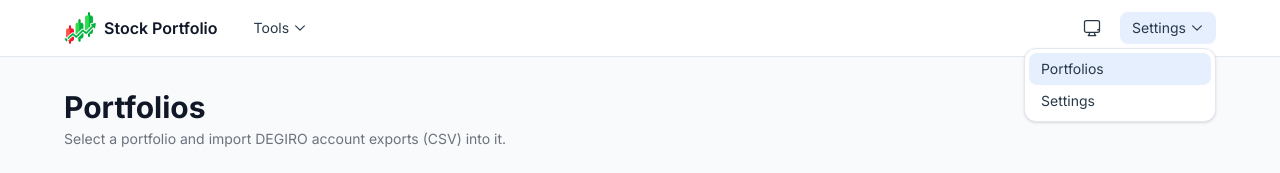
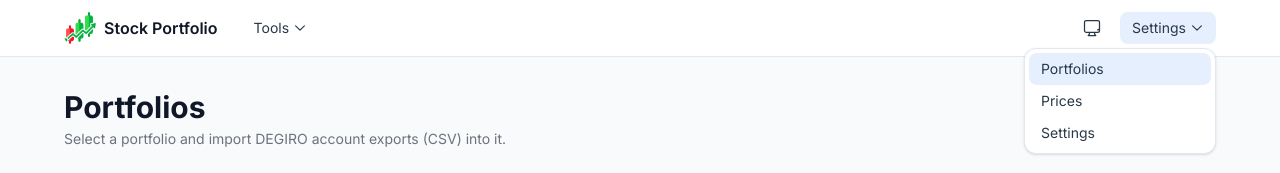
Before and after one commit to jeffreyhaen/stock-portfolio-tracker, an Angular app: page /portfolios in a window 1280 px wide. Both pictures are taken after a click on the button "Settings". Shown: the top 173 px of the page. Built offline with nearby package versions, Linux system fonts and the light colour scheme.

Commit message:
Move Prices menu item to Settings dropdown

```diff
--- a/src/app/app.html
+++ b/src/app/app.html
@@ -48,12 +48,6 @@
                 class="block w-full rounded-field px-3 py-1.5 text-left text-sm text-text-secondary hover:bg-base-200"
                 >Compare</a
             >
-            <a
-                routerLink="/prices"
-                routerLinkActive="bg-primary-soft text-primary"
-                class="block w-full rounded-field px-3 py-1.5 text-left text-sm text-text-secondary hover:bg-base-200"
-                >Prices</a
-            >
         </app-nav-dropdown>
         <div class="ml-auto flex items-center gap-3">
             <button
@@ -96,6 +90,12 @@
                     routerLinkActive="bg-primary-soft text-primary"
                     class="block w-full rounded-field px-3 py-1.5 text-left text-sm text-text-secondary hover:bg-base-200"
                     >Portfolios</a
+                >
+                <a
+                    routerLink="/prices"
+                    routerLinkActive="bg-primary-soft text-primary"
+                    class="block w-full rounded-field px-3 py-1.5 text-left text-sm text-text-secondary hover:bg-base-200"
+                    >Prices</a
                 >
                 <a
                     routerLink="/settings"
```
